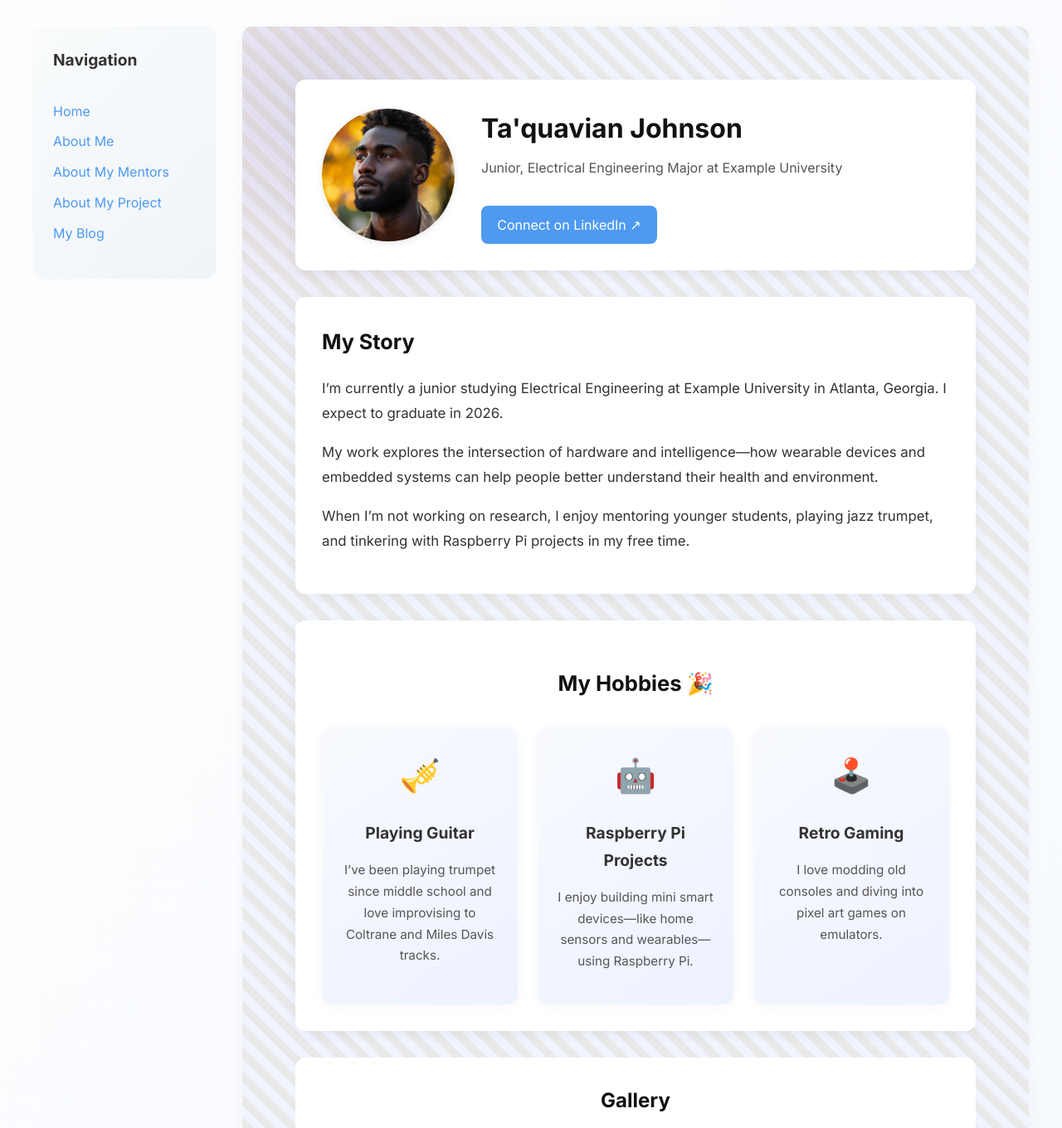
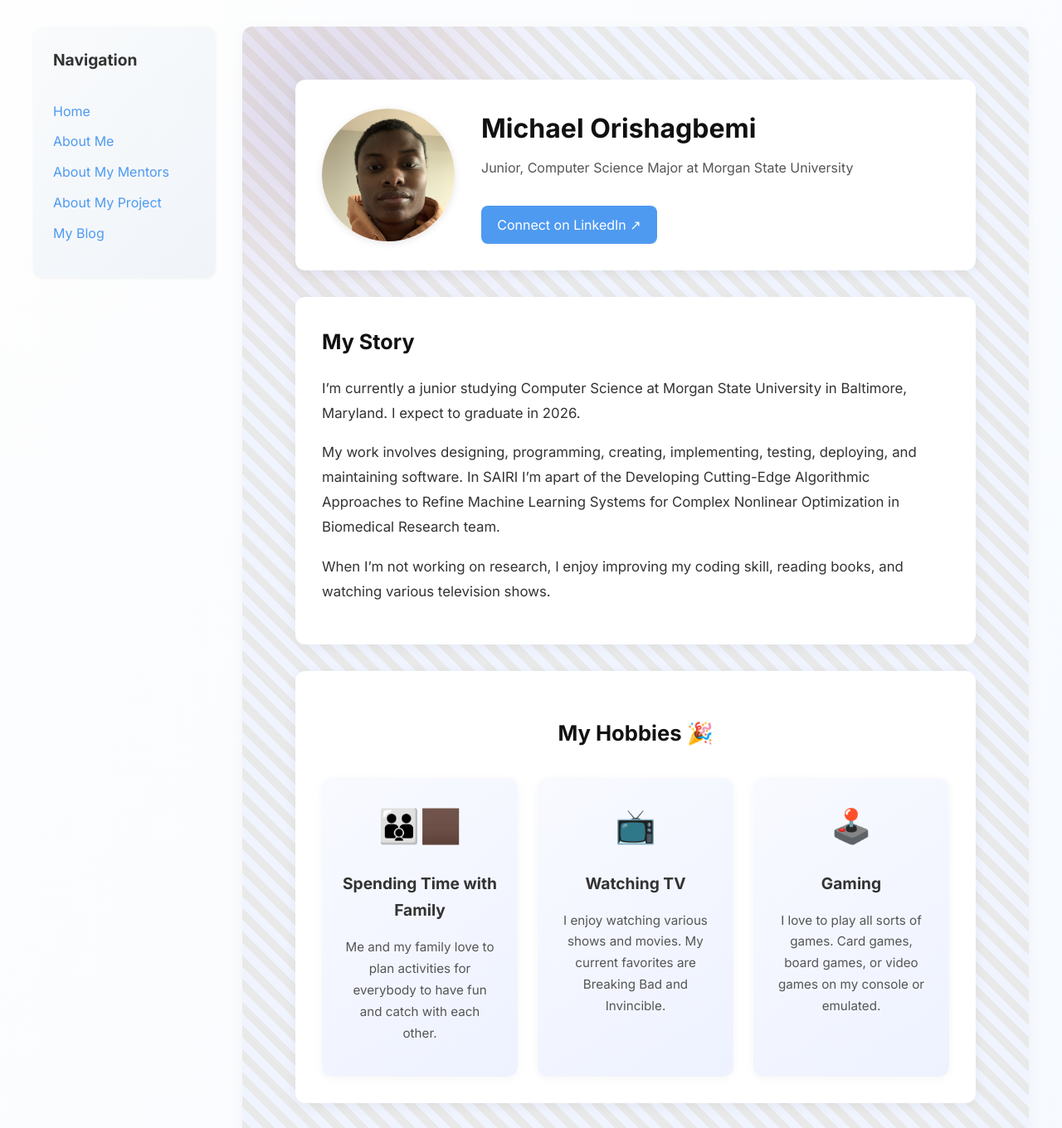
Before and after one commit to miori2/miori2.github.io, a Jekyll site: the page built from pages/about-me.md, in a window 1280 px wide and 1400 px high, cut to the strip 0-1360 px from the top of the window. Shown: the whole strip at 83% size. Built offline with Jekyll 4.4.1, drawn with Linux system fonts in a browser that asks for light colours.

Commit message:
Update about-me.md

```diff
--- a/pages/about-me.md
+++ b/pages/about-me.md
@@ -4,27 +4,27 @@ title: About Me
 permalink: /about-me.html
 
 about:
-  name: Ta'quavian Johnson
-  role: Junior, Electrical Engineering Major at Example University
-  image: /assets/images/me.jpg
-  linkedin: https://www.linkedin.com/in/taquavian-johnson/
+  name: Michael Orishagbemi
+  role: Junior, Computer Science Major at Morgan State University
+  image: /assets/images/IMG_3015.jpg
+  linkedin: https://www.linkedin.com/in/michael-orishagbemi-779563339/
   bio: |
-    I’m currently a junior studying Electrical Engineering at Example University in Atlanta, Georgia. I expect to graduate in 2026.
+    I’m currently a junior studying Computer Science at Morgan State University in Baltimore, Maryland. I expect to graduate in 2026.
 
-    My work explores the intersection of hardware and intelligence—how wearable devices and embedded systems can help people better understand their health and environment.
+    My work involves designing, programming, creating, implementing, testing, deploying, and maintaining software. In SAIRI I'm apart of the Developing Cutting-Edge Algorithmic Approaches to Refine Machine Learning Systems for Complex Nonlinear Optimization in Biomedical Research team.
 
-    When I’m not working on research, I enjoy mentoring younger students, playing jazz trumpet, and tinkering with Raspberry Pi projects in my free time.
+    When I’m not working on research, I enjoy improving my coding skill, reading books, and watching various television shows.
 
   hobbies:
-    - icon: 🎺
-      title: Playing Guitar
-      description: I’ve been playing trumpet since middle school and love improvising to Coltrane and Miles Davis tracks.
-    - icon: 🤖
-      title: Raspberry Pi Projects
-      description: I enjoy building mini smart devices—like home sensors and wearables—using Raspberry Pi.
+    - icon: 👪🏿
+      title: Spending Time with Family
+      description: Me and my family love to plan activities for everybody to have fun and catch with each other.
+    - icon: 📺
+      title: Watching TV
+      description: I enjoy watching various shows and movies. My current favorites are Breaking Bad and Invincible.
     - icon: 🕹️
-      title: Retro Gaming
-      description: I love modding old consoles and diving into pixel art games on emulators.
+      title: Gaming
+      description: I love to play all sorts of games. Card games, board games, or video games on my console or emulated.
 
   gallery:
     - image: /assets/images/me-guitar.png
```
